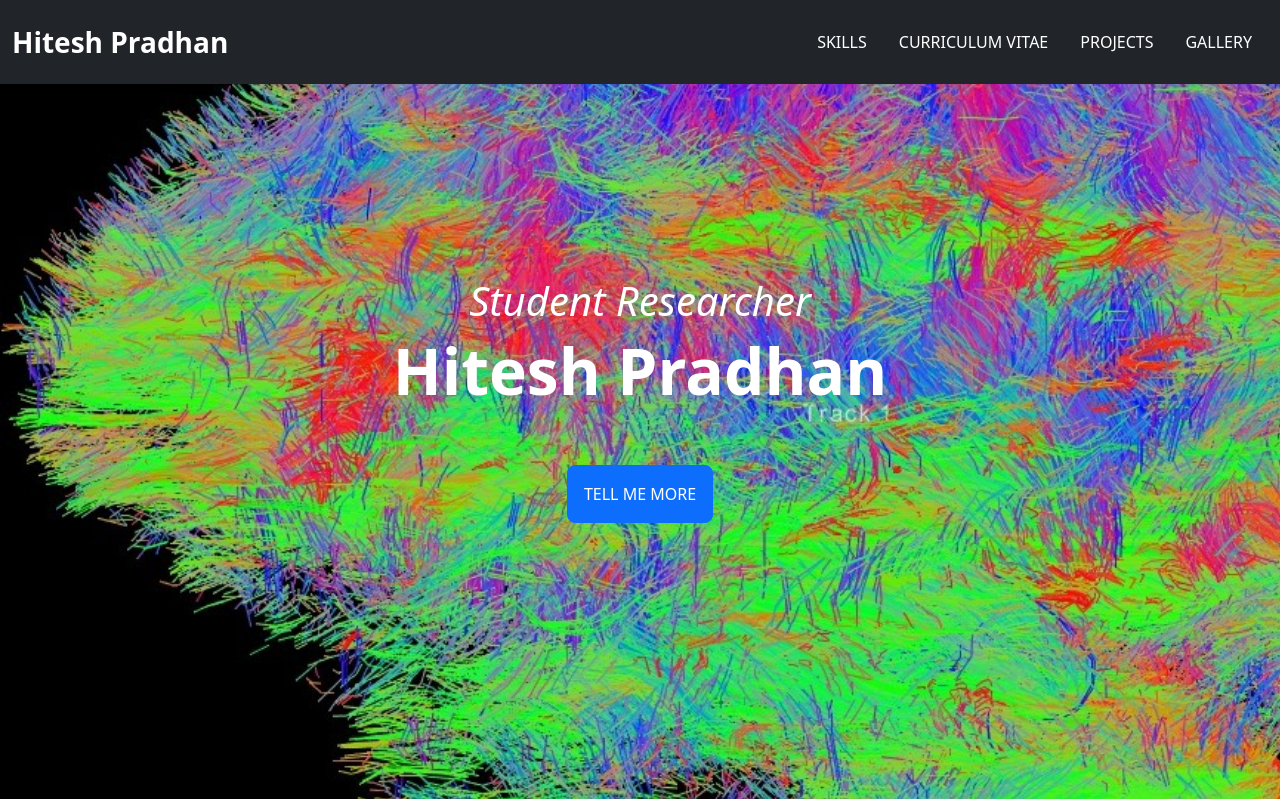
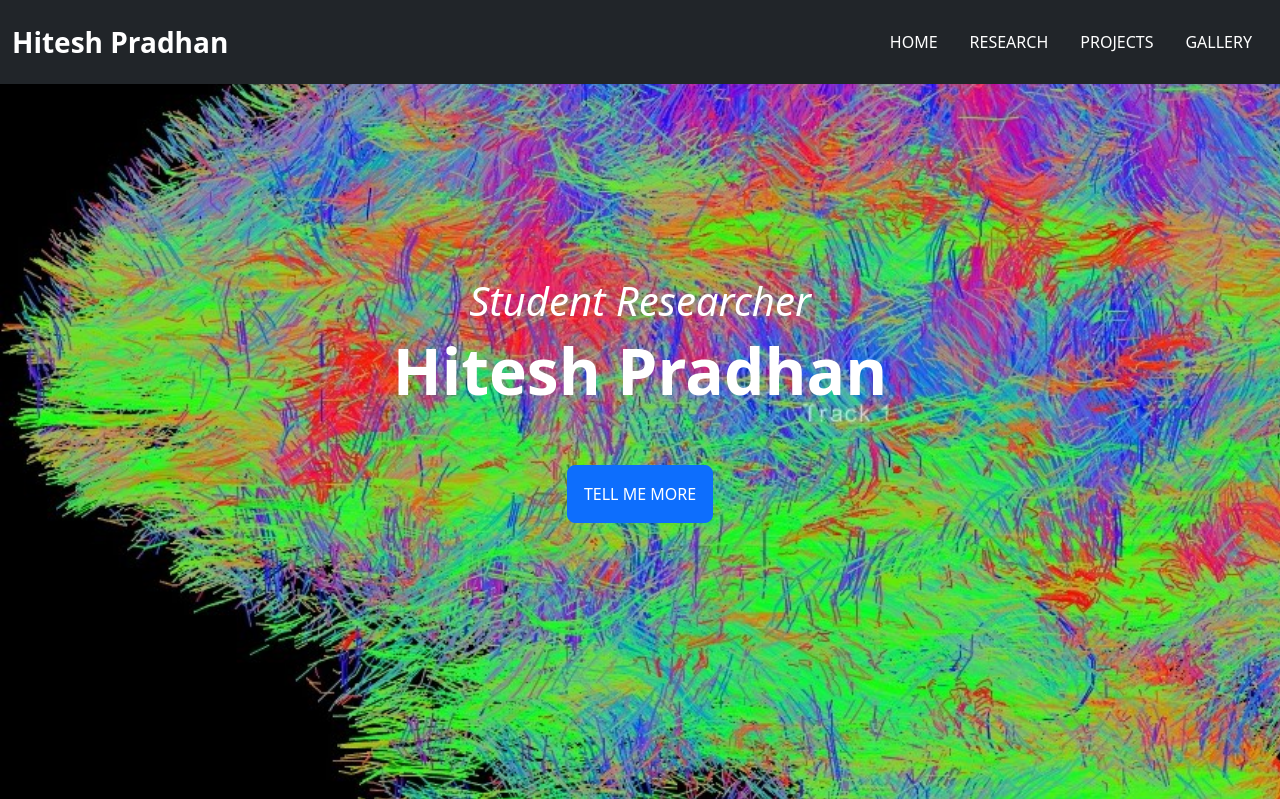
Before and after one commit to pradhanhitesh/pradhanhitesh.github.io, a Python web app: template template/template.html in a window 1280 px wide. Shown: the top 799 px of the page. Run offline with Jinja, Linux system fonts and the light colour scheme; the template is opened without the code that fills it, so the values that code supplies are empty; some libraries are stand-ins or nearby versions.

Commit message:
modified site

```diff
--- a/template/template.html
+++ b/template/template.html
@@ -29,7 +29,7 @@
     <div class="loader-text">
         <p class="title">Do you know?</p>
         {{quotes}}
-      </div>
+    </div>
     <div class="loader"></div>
 </div>
 
@@ -47,26 +47,17 @@
             <div class="collapse navbar-collapse" id="navbarSupportedContent">
             <ul class="navbar-nav ms-auto mb-2 mb-lg-0">
                 <li class="nav-item mx-2">
-                <a class="nav-link" href="#skills">SKILLS</a>
+                    <a class="nav-link" href="/home">HOME</a>
                 </li>
                 <li class="nav-item mx-2">
-                <a class="nav-link" href="#cv">CURRICULUM VITAE</a>
+                    <a class="nav-link" href="/research">RESEARCH</a>
                 </li>
                 <li class="nav-item mx-2">
-                <a class="nav-link" href="projects.html">PROJECTS</a>
+                    <a class="nav-link" href="projects">PROJECTS</a>
                 </li>
                 <li class="nav-item mx-2">
-                <a class="nav-link" href="/gallery.html">GALLERY</a>
+                    <a class="nav-link" href="/gallery">GALLERY</a>
                 </li>
-                <!-- <li class="nav-item mx-2">
-                <a class="nav-link" href="#portfolio">PORTFOLIO</a>
-                </li> -->
-                <!-- <li class="nav-item mx-2">
-                <a class="nav-link" href="#about">ABOUT</a>
-                </li> -->
-                <!-- <li class="nav-item mx-2">
-                    <a class="nav-link" href="#contact">CONTACT</a>
-                </li> -->
             </div>
         </div>
         </nav>
@@ -375,7 +366,8 @@
 
     // Display page content
     pageContent.style.display = 'block';
-  }, 4000); // 5 seconds delay
+  }, 4000); // 4 seconds delay
+
 </script>
 </body>
 </html>
```
Also changed, not shown: index.html (+4 -13 lines).
